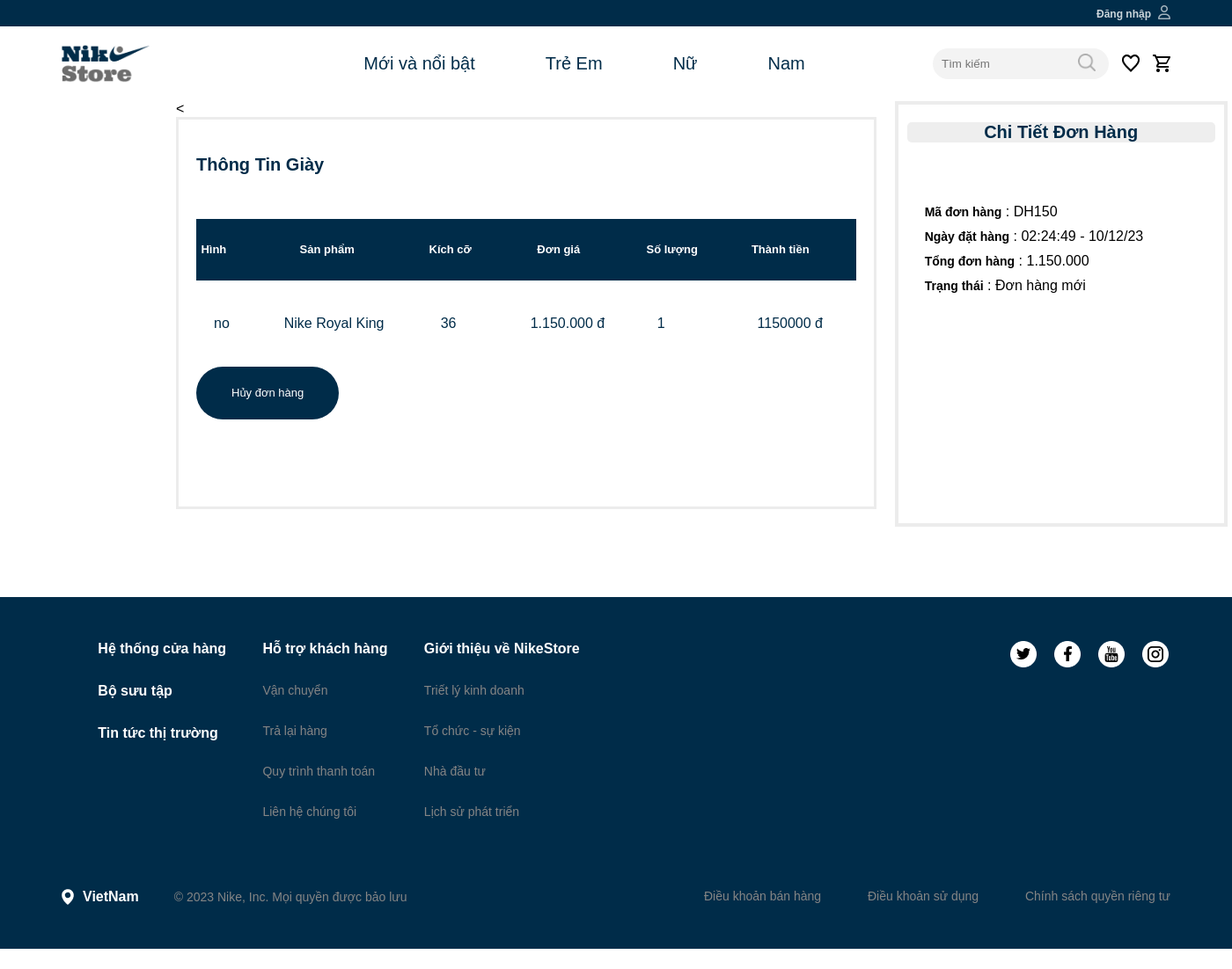
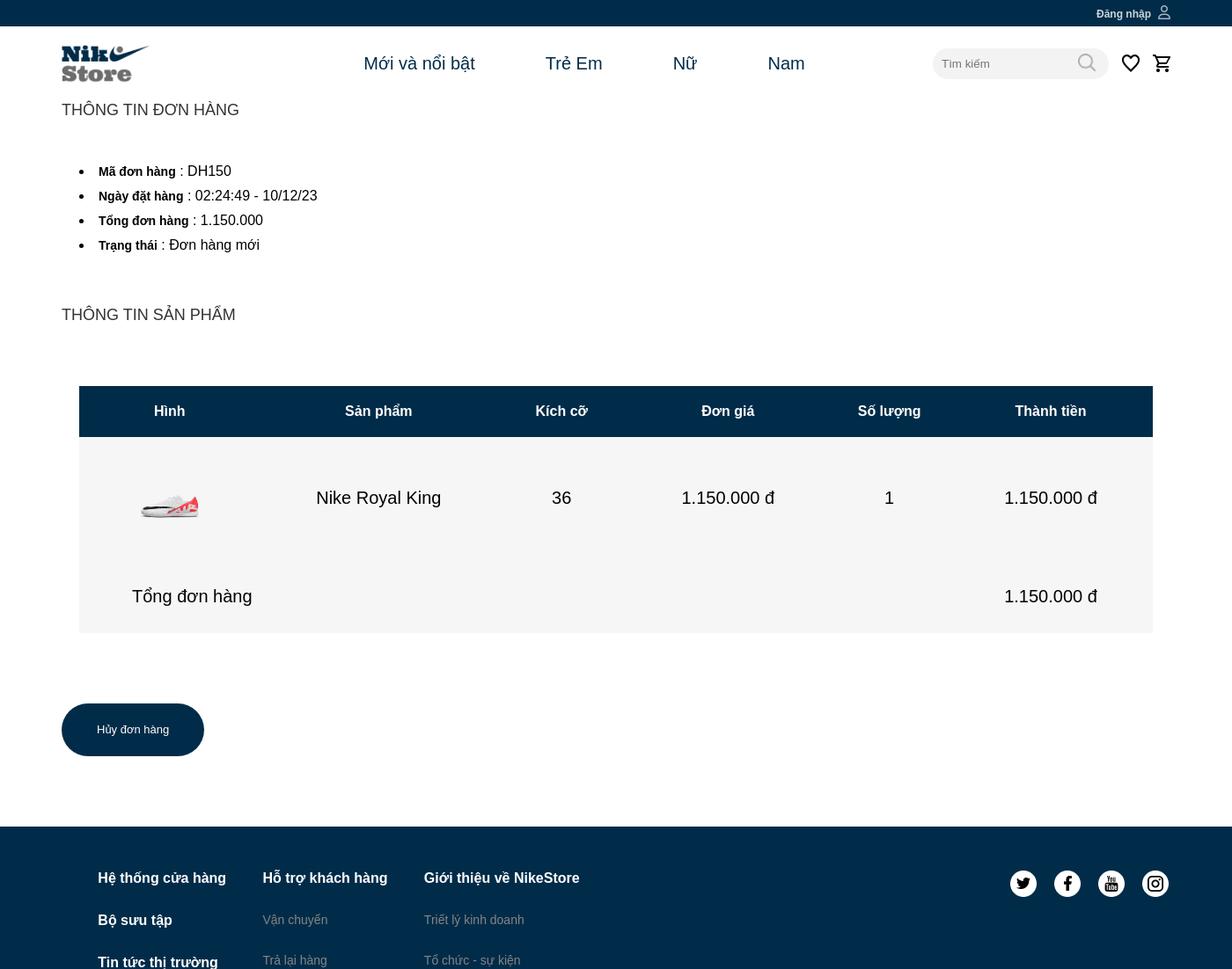
Before and after one commit to giaovnph/Du_an_1_NikeStore, a PHP site: page /PHP/index.php?act=suabill&id=150 in a window 1400 px wide. Shown: the top 1102 px of the page at 88% size. Before the commit the page ends 1079 px from the top, so only its background shows below. Run offline with PHP 8.4, Linux system fonts and the light colour scheme; data comes from the database, SQL or seed files in the repository.

Commit message:
feat:huybill

```diff
--- a/view/cart/huybill.php
+++ b/view/cart/huybill.php
@@ -1,85 +1,25 @@
-<style>
-  .alldm {
-    display: grid;
-    grid-template-columns: repeat(auto-fill, minmax(30%, 1fr));
-    gap: 20px;
-    width: 1200px;
-    height: auto;
-    margin-left: 200px;
-}
 
-.alldm p {
-    color: rgb(0, 44, 73);
-    font-weight: bold;
-    font-size: 20px;
-    margin-bottom: 30px;
-}
-  .ctdhgiay {
-    width: 750px;
-    height: auto;
-    background-color: #fff;
-    border: 3px solid #ececec;
-    min-height: 400px;
-    /* Sử dụng min-height thay vì height */
-    padding: 20px 20px;
-    position: relative;
-    z-index: 0;
-    margin-bottom: 20px;
-
-}
-.ctdh {
-    display: block;
-    width: 350px;
-    height: auto;
-    background-color: #fff;
-    border: 4px solid #ececec;
-    margin-left: 410px;
-    padding: 20px 10px;
-    z-index: 1;
-    list-style: none;
-
-}
-
-.frmdsctdh table {
-    width: 100%;
-    border-collapse: collapse;
-    color: rgb(0, 44, 73);
-}
-
-.frmdsctdh table th {
-    height: 70px;
-    padding: 0 40px 0 0;
-    background-color: rgb(0, 44, 73);
-    color: #ffffff;
-    position: relative;
-    z-index: 0;
-    font-size: 13px;
-}
-
-.frmdsctdh table td {
-    padding: 40px 20px;
-    font-size: 16px;
-
-}
-.frmdsctdh table td img{
-    width: auto;
-    font-weight: bold;
-}
-</style>
-<div class="alldm">
-
+<div class="cart-content mb">
+  <div class="boxtrai mr">
     <form action="index.php?act=huybill" method="post">
       <?php
       if (isset($bill) && is_array($bill)) {
         extract($bill);
       }
       ?>
-      <<div class="ctdhgiay">
-    <div class=" frmtitle">
-
+      <div class="mb">
+        <div class="boxtitle">THÔNG TIN ĐƠN HÀNG</div>
+        <div class="boxcontent">
+          <li><strong>Mã đơn hàng</strong> : DH<?= $bill['id'] ?></li>
+          <li><strong>Ngày đặt hàng</strong> : <?= $bill['ngaydathang'] ?></li>
+          <li><strong>Tổng đơn hàng</strong> : <?= number_format($bill['tong'], 0, '.', '.') ?></li>
+          <li><strong>Trạng thái</strong> : <?= getttdh($bill['trangthai']) ?></li>
         </div>
-    <p style="margin-bottom: 50px;">Thông Tin Giày</p>
-    <div class=" frmdsctdh">
+      </div>
+      <div class="mb">
+        <div class="boxtitle">THÔNG TIN SẢN PHẨM</div>
+        <div class="boxcontent">
+          <div class="mb10 frmdsloai">
             <table>
               <tr>
                 <th>Hình</th>
@@ -90,9 +30,11 @@
                 <th>Thành tiền</th>
               </tr>
               <?php
-        billchitiet_ad($billct);
+              billchitiet($billct);
               ?>
             </table>
+          </div>
+        </div>
       </div>
       <div class=" mb10 formtaikhoan">
         <input type="hidden" name="id" value="<?= $bill['id'] ?>">
@@ -102,19 +44,4 @@
       </div>
     </form>
   </div>
-
-
-
-    <div class="ctdh">
-      <div class=" frmtitle">
-      <p style="text-align: center;margin-bottom: 50px;">Chi Tiết Đơn Hàng</p>
 </div>
-        <div class="boxcontent">
-          <li><strong>Mã đơn hàng</strong> : DH<?= $bill['id'] ?></li>
-          <li><strong>Ngày đặt hàng</strong> : <?= $bill['ngaydathang'] ?></li>
-          <li><strong>Tổng đơn hàng</strong> : <?= number_format($bill['tong'], 0, '.', '.') ?></li>
-          <li><strong>Trạng thái</strong> : <?= getttdh($bill['trangthai']) ?></li>
-        </div>
-
-      </div>
-</div>
```
Lines whose indentation alone changed are shown as unchanged.
